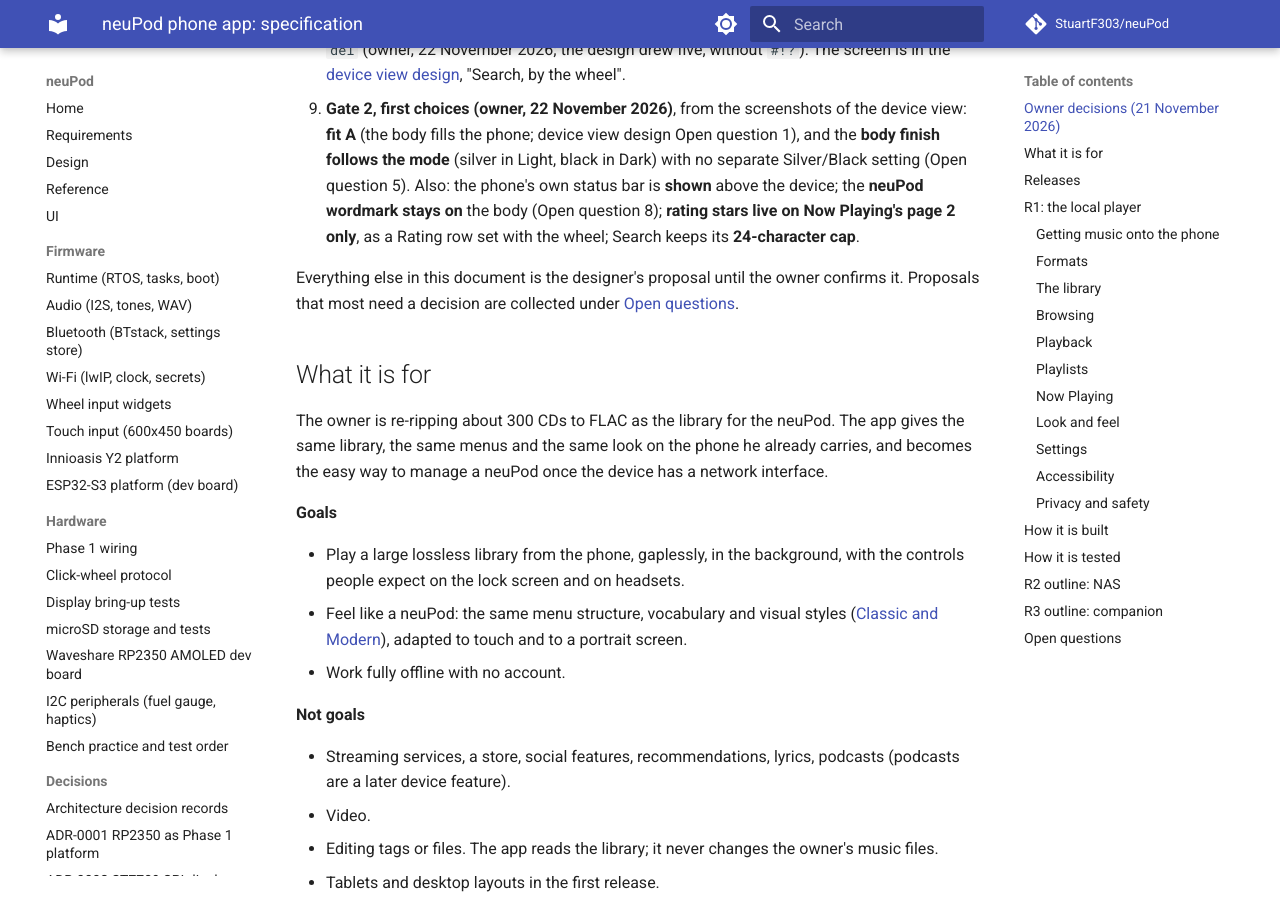
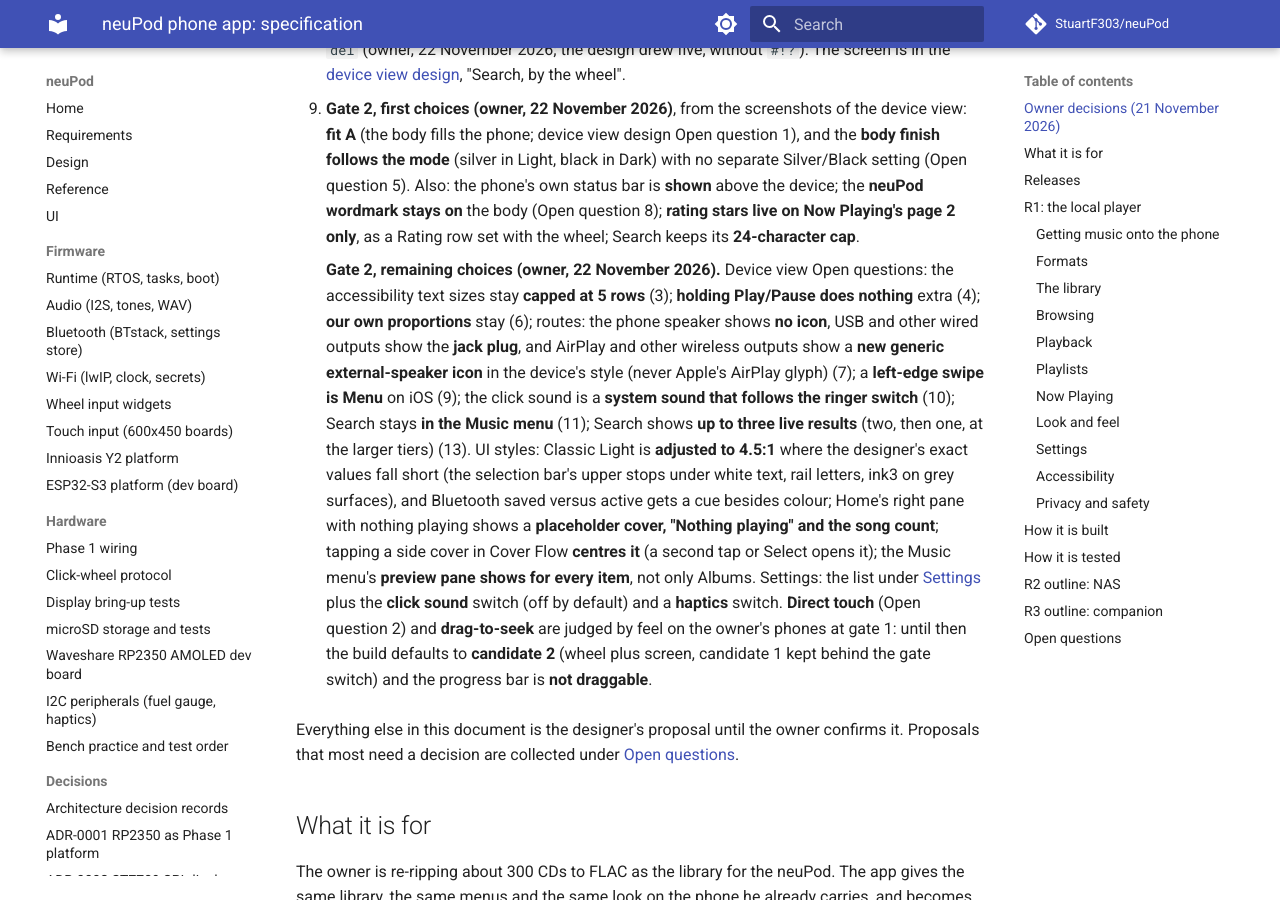
Before and after one commit to StuartF303/neuPod, an MkDocs documentation site: the page built from docs/app/README.md, in a window 1280 px wide and 900 px high, scrolled down 1488 px. Built offline with MkDocs 1.6.1 and Material for MkDocs 9.7.7, drawn with Linux system fonts in a browser that asks for light colours; comment, search, counter and statistics services are not loaded; some of the changed text lies outside the part shown.

Commit message:
docs(app): close gate 2 with the owner's remaining choices
Records the owner's answers to the rest of gate 2 in spec owner decision 13
and PROGRESS: device view Open questions 3, 4, 6, 7, 9, 10, 11 and 13,
Classic Light contrast, Home's idle pane, the Cover Flow side-cover tap,
the Music menu preview pane and Settings contents. Direct touch and
drag-to-seek move to gate 1 (candidate 2 by default until then). Adds the
gate 2 follow-up item and the click sound and haptics switches to Settings.

Co-Authored-By: Claude Opus 5.5 <noreply@anthropic.com>

```diff
--- a/docs/app/README.md
+++ b/docs/app/README.md
@@ -52,6 +52,22 @@ Status: specification, 21 November 2026. Nothing is built. The working instructi
     black in Dark) with no separate Silver/Black setting (Open question 5). Also: the phone's own status bar is
     **shown** above the device; the **neuPod wordmark stays on** the body (Open question 8); **rating stars live on
     Now Playing's page 2 only**, as a Rating row set with the wheel; Search keeps its **24-character cap**.
+
+    **Gate 2, remaining choices (owner, 22 November 2026).** Device view Open questions: the accessibility text sizes
+    stay **capped at 5 rows** (3); **holding Play/Pause does nothing** extra (4); **our own proportions** stay (6);
+    routes: the phone speaker shows **no icon**, USB and other wired outputs show the **jack plug**, and AirPlay and
+    other wireless outputs show a **new generic external-speaker icon** in the device's style (never Apple's AirPlay
+    glyph) (7); a **left-edge swipe is Menu** on iOS (9); the click sound is a **system sound that follows the
+    ringer switch** (10); Search stays **in the Music menu** (11); Search shows **up to three live results** (two,
+    then one, at the larger tiers) (13). UI styles: Classic Light is **adjusted to 4.5:1** where the designer's exact
+    values fall short (the selection bar's upper stops under white text, rail letters, ink3 on grey surfaces), and
+    Bluetooth saved versus active gets a cue besides colour; Home's right pane with nothing playing shows a
+    **placeholder cover, "Nothing playing" and the song count**; tapping a side cover in Cover Flow **centres it**
+    (a second tap or Select opens it); the Music menu's **preview pane shows for every item**, not only Albums.
+    Settings: the list under [Settings](#settings) plus the **click sound** switch (off by default) and a **haptics**
+    switch. **Direct touch** (Open question 2) and **drag-to-seek** are judged by feel on the owner's phones at
+    gate 1: until then the build defaults to **candidate 2** (wheel plus screen, candidate 1 kept behind the gate
+    switch) and the progress bar is **not draggable**.
 
 Everything else in this document is the designer's proposal until the owner confirms it. Proposals that most need a
 decision are collected under [Open questions](#open-questions).
@@ -210,8 +226,9 @@ the same rule as the device: the dominant colour, clamped until white text on it
 
 ### Settings
 
-Style and mode; library folders (add, remove, rescan); gapless on or off; skip-back behaviour; reset ratings and play
-counts (with a panel to confirm); About; Licences.
+Style and mode; library folders (add, remove, rescan); gapless on or off; skip-back behaviour; click sound (off by
+default); haptics (on by default, and always off when the phone's own setting is off); reset ratings and play counts
+(with a panel to confirm); About; Licences (owner decision 13).
 
 ### Accessibility
 
```
Also changed, not shown: docs/app/PROGRESS.md (+5 -3 lines).
